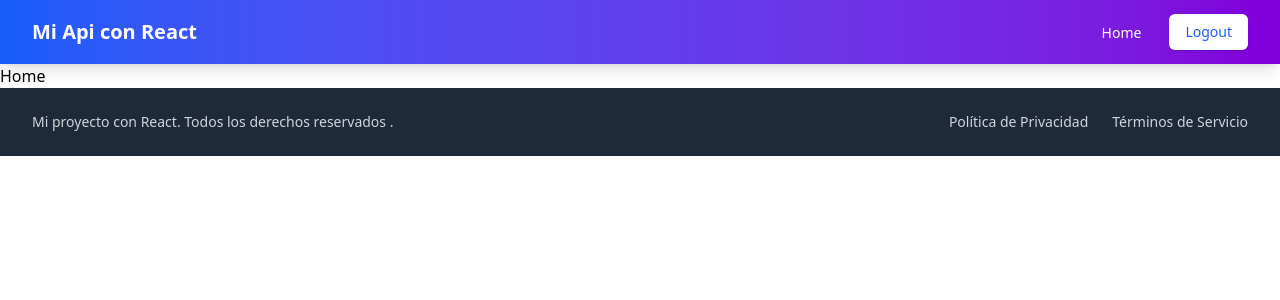
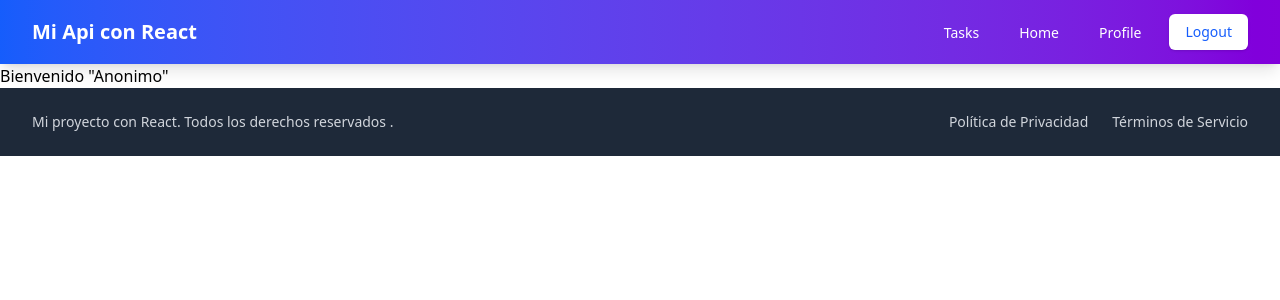
Before and after one commit to hearty22/trabajo-practico-integrador-2-facundo-escalante, a React (Vite) app in the folder trabajo-i-3/: page /home in a window 1280 px wide. Shown: the top 300 px of the page. Built offline with nearby package versions, Linux system fonts and the light colour scheme; no server answers.

Commit message:
mensaje de bienvenida

```diff
--- a/trabajo-i-3/src/components/Navbar.jsx
+++ b/trabajo-i-3/src/components/Navbar.jsx
@@ -1,8 +1,24 @@
-import { useForm } from '../hooks/useForm'
+import { useState } from "react";
+import { useForm } from "../hooks/useForm";
 import { Link } from "react-router-dom";
-
+import { useEffect } from "react";
+import { useProfile } from "../hooks/useProfile";
 export const Navbar = () => {
+  const {getProfile} = useProfile();
   const { Logout } = useForm();
+  const [isLogged, setIsLogged] = useState(false);
+  useEffect(() => {
+    const checkProfile = async () => {
+      try {
+        const profile = await getProfile();
+        setIsLogged(!!profile); //convierte el valor de islogged al valor del perfil, si el fetch da error o es incorrecto tomará falso, y diceversa
+      } catch (error) {
+        console.log(error);
+        setIsLogged(false);
+      }
+    };
+    checkProfile();
+  }, []);
 
   return (
     <nav className="bg-gradient-to-r from-blue-600 to-purple-700 shadow-lg">
@@ -17,7 +33,7 @@ export const Navbar = () => {
           </Link>
 
           {/* Mobile menu button */}
-          <div className="block lg:hidden">
+          {<div className="block lg:hidden">
             <button className="navbar-toggler text-white hover:text-blue-200 p-2 rounded-md transition-colors duration-200">
               <svg
                 className="w-6 h-6"
@@ -34,17 +50,35 @@ export const Navbar = () => {
                 ></path>
               </svg>
             </button>
-          </div>
+          </div>}
 
           {/* Navigation Menu */}
-          <div className="hidden lg:flex items-center space-x-4">
+
+
+          {(isLogged) && (<div className="hidden lg:flex items-center space-x-4">
             <ul className="flex items-center space-x-4">
+              <li>
+                <Link
+                  className="text-white hover:text-blue-200 px-3 py-2 rounded-md text-sm font-medium transition-colors duration-200 hover:bg-white/10"
+                  to="/tasks"
+                >
+                  Tasks
+                </Link>
+              </li>
               <li>
                 <Link
                   className="text-white hover:text-blue-200 px-3 py-2 rounded-md text-sm font-medium transition-colors duration-200 hover:bg-white/10"
                   to="/home"
                 >
                   Home
+                </Link>
+              </li>
+              <li>
+                <Link
+                  className="text-white hover:text-blue-200 px-3 py-2 rounded-md text-sm font-medium transition-colors duration-200 hover:bg-white/10"
+                  to="/profile"
+                >
+                  Profile
                 </Link>
               </li>
               <li>
@@ -56,7 +90,9 @@ export const Navbar = () => {
                 </button>
               </li>
             </ul>
-          </div>
+          </div>)}
+
+
         </div>
 
         {/* Mobile Menu (hidden by default) */}
@@ -78,5 +114,5 @@ export const Navbar = () => {
         </div>
       </div>
     </nav>
-  )
-}
+  );
+};
--- a/trabajo-i-3/src/hooks/useForm.js
+++ b/trabajo-i-3/src/hooks/useForm.js
@@ -1,6 +1,8 @@
 import { useState } from "react";
+import { useNavigate } from "react-router-dom";
 
 export const useForm = (initialValue = {}) => {
+  const navigate = useNavigate();
   const [values, setValues] = useState(initialValue);
 
   const handleChange = (e) => {
@@ -18,9 +20,11 @@ export const useForm = (initialValue = {}) => {
       method: "POST",
       headers: {
         headers: { "Content-Type": "application/json" },
-      }
+      },
+      credentials: "include",
     });
     const data = await res.json();
+    navigate("/login")
     return data;
   };
 
--- a/trabajo-i-3/src/hooks/useProfile.js
+++ b/trabajo-i-3/src/hooks/useProfile.js
@@ -5,7 +5,8 @@ export const useProfile = (initialValue) => {
   const getProfile = async () => {
     try {
       const response = await fetch("http://localhost:3000/api/profile",{
-        method: "GET"
+        method: "GET",
+        credentials: "include"
       });
       const data = await response.json();
       console.log(data);
@@ -15,8 +16,8 @@ export const useProfile = (initialValue) => {
       return data;
     }
   };
+
   return {
-
     profile,
     setProfile,
     getProfile,
--- a/trabajo-i-3/src/pages/Home.jsx
+++ b/trabajo-i-3/src/pages/Home.jsx
@@ -1,7 +1,28 @@
-import React from 'react'
+import { useEffect } from "react";
+import { useProfile } from "../hooks/useProfile";
 
-export const Home = () => {
+
+export const Home =   () => {
+  const {profile, setProfile, getProfile} = useProfile("");
+  useEffect( ()=>{
+    const fetchData = async () =>{
+      try {
+        const response = await getProfile()
+        // console.log(response.user.name);
+        setProfile(response.user.name)
+      } catch (error) {
+        setProfile("Anonimo");
+        console.log(error);
+
+      }
+    };
+    fetchData();
+  },[])
   return (
-    <div>Home</div>
+    <>
+    <div>
+      <h1>Bienvenido {JSON.stringify(profile)}</h1>
+    </div>
+    </>
   )
 }
--- a/trabajo-i-3/src/pages/Login.jsx
+++ b/trabajo-i-3/src/pages/Login.jsx
@@ -1,13 +1,16 @@
 import { useState } from "react";
 import { useForm } from "../hooks/useForm";
 import { Loading } from "../components/Loading";
+import { useNavigate } from "react-router-dom";
 export const Login = () => {
+  const navigate = useNavigate();
   const [message, setMessage] = useState("");
   const [isloading, setLoading] = useState(false);
   const { values, handleChange, handleReset } = useForm({
     username: "",
     password: "",
   });
+
   const Submit = async (e) => {
     e.preventDefault();
     setLoading(true)
@@ -16,18 +19,25 @@ export const Login = () => {
         username: values.username,
         password: values.password,
       };
-      const response = await fetch("http://localhost:3000/api/login", {
+      const res = await fetch("http://localhost:3000/api/login", {
         method: "POST",
         headers: { "Content-Type": "application/json" },
+        credentials: "include",
         body: JSON.stringify(bodyfetch),
       });
-      const res = await response.json();
-      console.log(res);
+      // console.log(res);
       if (!res.ok) {
+        setLoading(false)
         setMessage(res.errors);
+        return
       }
-      setLoading(false)
-      handleReset();
+      console.log("hola");
+      if (res.ok){
+        setLoading(false)
+        setMessage("login exitoso")
+        handleReset();
+        navigate("/home")
+      }
     } catch (error) {
       setLoading(false)
       setMessage("error de conexion")
--- a/trabajo-i-3/src/router/AppRouter.jsx
+++ b/trabajo-i-3/src/router/AppRouter.jsx
@@ -15,18 +15,16 @@ export const AppRouter = () => {
     <>
     <Navbar/>
     <Routes>
+      <Route element={<PrivateRoute />}>
+        <Route path="/home" element={<Home/>} />
+        <Route path="/tasks" element={<Tasks/>} />
+        <Route path="/profile" element={<Profile/>} />
+        <Route path="*" element={<Navigate to={"/home"}/>} />
+      </Route>
       <Route element={<PublicRoute />}>
         <Route path="/login" element={<Login/>} />
         <Route path="/register" element={<Register/>} />
         <Route path="*" element={<Navigate to={"/login"}/>} />
-        <Route path="/" element={<Navigate to={"/login"}/>} />
-      </Route>
-      <Route element={<PrivateRoute />}>
-        <Route path="/home" element={<Home/>} />
-        <Route path="/tasks" element={<Tasks/>} />
-        <Route path="/profile" element={<Profile/>} />
-        <Route path="*" element={<Home/>} />
-        <Route path="/" element={<Home/>} />
       </Route>
     </Routes>
     <Footer/>
```
